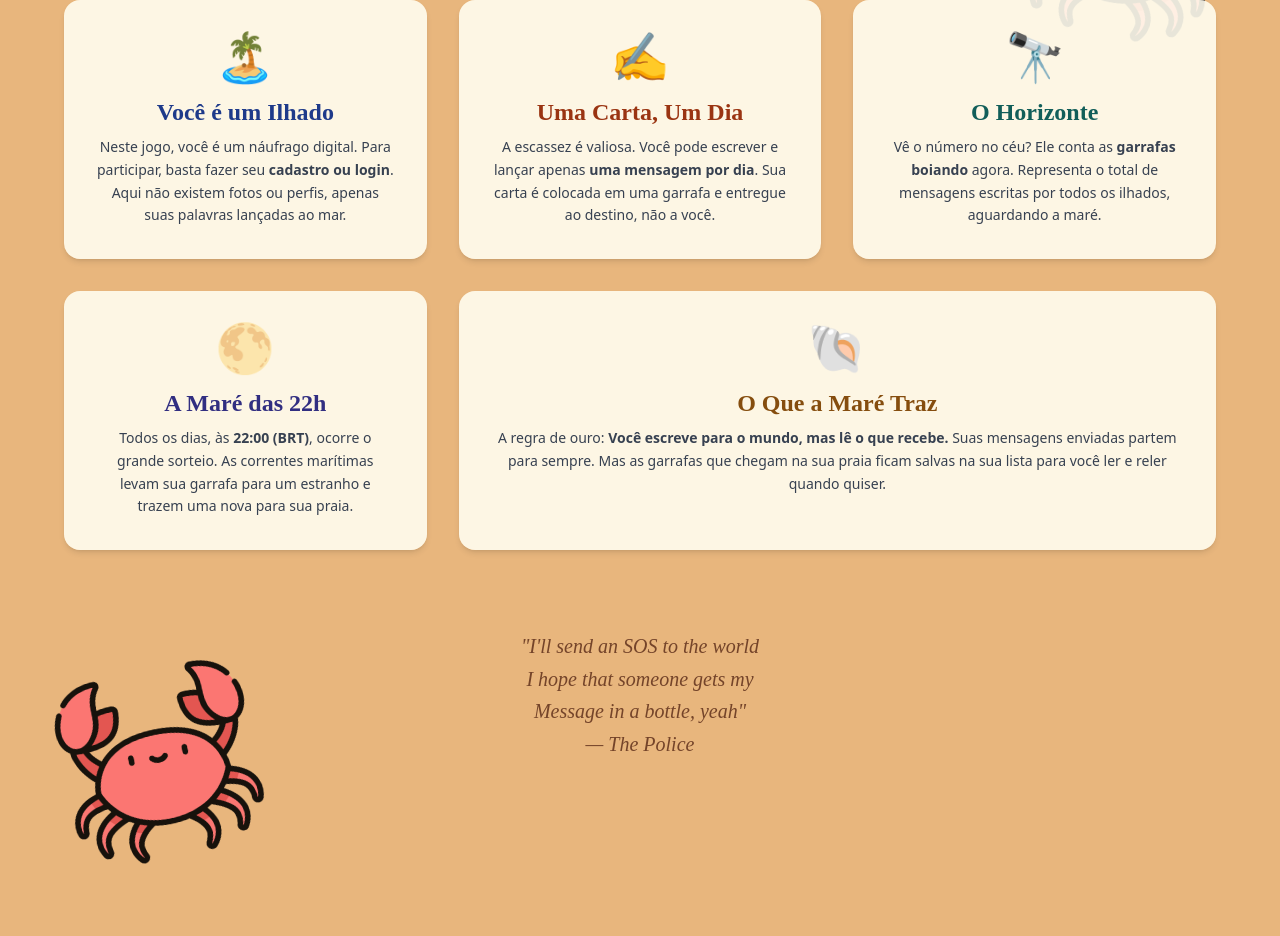
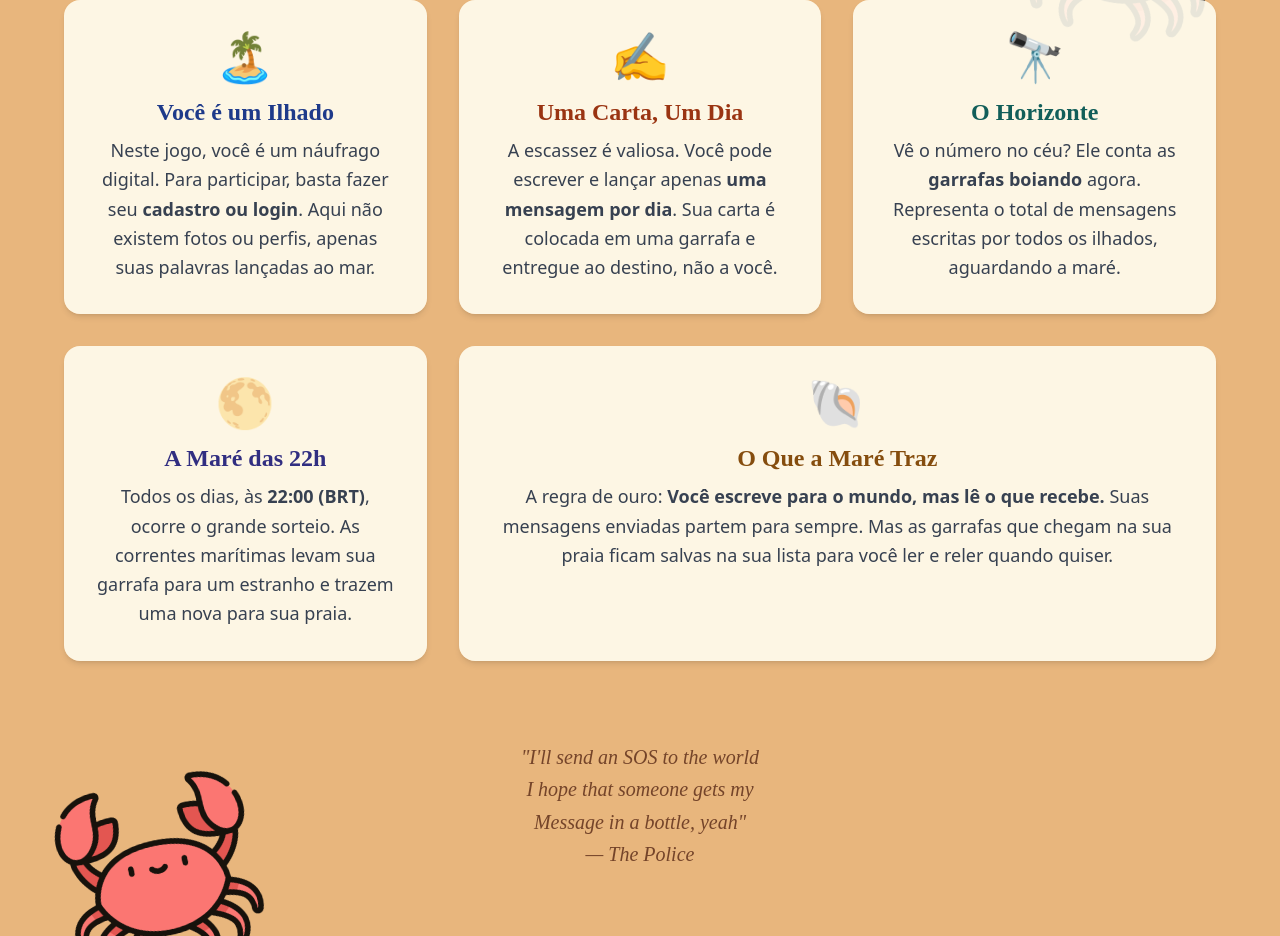
Before and after one commit to Claudino2001/Message-in-a-Bottle, a React (Vite) app in the folder frontend/: page / in a window 1280 px wide. Shown: the part 1520-2456 px from the top of the page. Built offline with nearby package versions, Linux system fonts and the light colour scheme; no server answers; the HTML template or start-up script is replaced by a standard one.

Commit message:
Remove comments and update FAQ text size on Home page
Cleaned up Home.jsx by removing inline comments and updated FAQ card text from text-sm to text-lg for improved readability.

```diff
--- a/frontend/src/pages/Home.jsx
+++ b/frontend/src/pages/Home.jsx
@@ -6,7 +6,6 @@
   const [bottleCount, setBottleCount] = useState(0);
   const navigate = useNavigate();
 
-  // Busca o total de garrafas ao carregar a página
   useEffect(() => {
     api.get("/public/ocean-stats")
       .then((response) => {
@@ -27,11 +26,10 @@
   return (
     <div className="min-h-screen flex flex-col font-sans">
 
-      {/* Adicionando a animação de flutuar (ondas) */}
       <style>{`
         @keyframes float {
           0% { transform: translateY(0px); }
-          50% { transform: translateY(-15px); } /* Sobe 15px */
+          50% { transform: translateY(-15px); }
           100% { transform: translateY(0px); }
         }
         .animate-float {
@@ -42,14 +40,11 @@
       {/* SEÇÃO 1: O Contador (Céu e Mar) */}
       <section className="min-h-[85vh] w-full relative bg-gradient-to-b from-blue-300 via-blue-400 to-blue-600 flex flex-col items-center justify-center text-white overflow-hidden">
 
-        {/* O Sol */}
         <div className="absolute top-10 w-24 h-24 md:w-32 md:h-32 bg-yellow-400 rounded-full shadow-[0_0_50px_rgba(255,215,0,0.6)] animate-pulse"></div>
 
-        {/* Nuvens */}
         <div className="absolute top-20 left-10 w-24 h-8 bg-white opacity-60 rounded-full"></div>
         <div className="absolute top-32 right-20 w-32 h-10 bg-white opacity-60 rounded-full"></div>
 
-        {/* Contador com Animação de Flutuar */}
         <div className="z-30 text-center mt-10 animate-float">
           <h1 className="text-6xl md:text-8xl font-bold drop-shadow-lg font-hand">
             {bottleCount !== null ? bottleCount : "..."}
@@ -59,7 +54,6 @@
           </p>
         </div>
 
-        {/* --- NOVOS COQUEIROS (Invadindo o céu) --- */}
         <img
             src="/coconut-tree.png"
             alt="Coqueiro Grande Esquerda"
@@ -71,7 +65,6 @@
             className="absolute bottom-[-40px] right-[-40px] w-72 md:w-96 opacity-100 z-20 pointer-events-none transform scale-x-[-1] rotate-6"
         />
 
-        {/* Ondas SVG */}
         <div className="absolute bottom-0 w-full leading-none z-10">
           <svg className="block w-full h-24 md:h-32" viewBox="0 0 1440 320" preserveAspectRatio="none">
              <path fill="#F4A460" fillOpacity="1" d="M0,224L48,213.3C96,203,192,181,288,181.3C384,181,480,203,576,224C672,245,768,267,864,261.3C960,256,1056,224,1152,208C1248,192,1344,192,1392,192L1440,192L1440,320L1392,320C1344,320,1248,320,1152,320C1056,320,960,320,864,320C768,320,672,320,576,320C480,320,384,320,288,320C192,320,96,320,48,320L0,320Z"></path>
@@ -82,7 +75,6 @@
       {/* SEÇÃO 2: Chamada para Ação (Areia Clara) */}
       <section className="min-h-[80vh] bg-[#F4A460] flex flex-col items-center justify-center p-8 relative z-10">
 
-        {/* As "Estrelas do Mar" */}
         <img
             src="https://cdn-icons-png.flaticon.com/512/433/433539.png"
             alt="Estrela Decorativa 1"
@@ -115,22 +107,17 @@
       <section className="bg-[#e8b67d] py-24 px-6 relative font-sans">
         <div className="max-w-6xl mx-auto mb-20 relative">
 
-          {/* --- CARANGUEJOS --- */}
-
-          {/* 1. Direita (Topo) */}
           <img
               src="/crab.png"
               alt="Caranguejo Decorativo Direita"
               className="absolute top-[-50px] right-0 w-32 md:w-48 opacity-90 z-0 pointer-events-none transform rotate-12"
           />
 
-          {/* 2. Esquerda (Perto do Footer) */}
           <img
               src="/crab.png"
               alt="Caranguejo Decorativo Esquerda"
               className="absolute bottom-[-100px] left-0 w-32 md:w-48 opacity-90 z-0 pointer-events-none transform -rotate-12 scale-x-[-1]"
           />
-          {/* ------------------- */}
 
           <h3 className="text-4xl text-center text-orange-950 font-hand font-bold mb-16 drop-shadow-sm relative z-10">
             O Código da Maré 📜
@@ -138,11 +125,11 @@
 
           <div className="grid md:grid-cols-3 gap-8 relative z-10">
 
-            {/* Cards do FAQ */}
             <div className="bg-[#fffdf0]/90 p-8 rounded-2xl shadow-md hover:shadow-xl transition duration-300">
               <div className="text-5xl mb-4 text-center">🏝️</div>
               <h4 className="text-2xl font-bold text-blue-900 mb-2 font-hand text-center">Você é um Ilhado</h4>
-              <p className="text-gray-700 leading-relaxed text-center text-sm">
+              {/* AQUI: Mudei de text-sm para text-lg */}
+              <p className="text-gray-700 leading-relaxed text-center text-lg">
                 Neste jogo, você é um náufrago digital.
                 Para participar, basta fazer seu <strong>cadastro ou login</strong>.
                 Aqui não existem fotos ou perfis, apenas suas palavras lançadas ao mar.
@@ -152,7 +139,8 @@
             <div className="bg-[#fffdf0]/90 p-8 rounded-2xl shadow-md hover:shadow-xl transition duration-300">
               <div className="text-5xl mb-4 text-center">✍️</div>
               <h4 className="text-2xl font-bold text-orange-800 mb-2 font-hand text-center">Uma Carta, Um Dia</h4>
-              <p className="text-gray-700 leading-relaxed text-center text-sm">
+              {/* AQUI: Mudei de text-sm para text-lg */}
+              <p className="text-gray-700 leading-relaxed text-center text-lg">
                 A escassez é valiosa. Você pode escrever e lançar
                 apenas <strong>uma mensagem por dia</strong>.
                 Sua carta é colocada em uma garrafa e entregue ao destino, não a você.
@@ -162,7 +150,8 @@
             <div className="bg-[#fffdf0]/90 p-8 rounded-2xl shadow-md hover:shadow-xl transition duration-300">
               <div className="text-5xl mb-4 text-center">🔭</div>
               <h4 className="text-2xl font-bold text-teal-800 mb-2 font-hand text-center">O Horizonte</h4>
-              <p className="text-gray-700 leading-relaxed text-center text-sm">
+              {/* AQUI: Mudei de text-sm para text-lg */}
+              <p className="text-gray-700 leading-relaxed text-center text-lg">
                 Vê o número no céu? Ele conta as <strong>garrafas boiando</strong> agora.
                 Representa o total de mensagens escritas por todos os ilhados, aguardando a maré.
               </p>
@@ -171,7 +160,8 @@
             <div className="bg-[#fffdf0]/90 p-8 rounded-2xl shadow-md hover:shadow-xl transition duration-300 md:col-span-1.5">
               <div className="text-5xl mb-4 text-center">🌕</div>
               <h4 className="text-2xl font-bold text-indigo-900 mb-2 font-hand text-center">A Maré das 22h</h4>
-              <p className="text-gray-700 leading-relaxed text-center text-sm">
+              {/* AQUI: Mudei de text-sm para text-lg */}
+              <p className="text-gray-700 leading-relaxed text-center text-lg">
                 Todos os dias, às <strong>22:00 (BRT)</strong>, ocorre o grande sorteio.
                 As correntes marítimas levam sua garrafa para um estranho e trazem uma nova para sua praia.
               </p>
@@ -180,7 +170,8 @@
             <div className="bg-[#fffdf0]/90 p-8 rounded-2xl shadow-md hover:shadow-xl transition duration-300 md:col-span-2">
               <div className="text-5xl mb-4 text-center">🐚</div>
               <h4 className="text-2xl font-bold text-yellow-800 mb-2 font-hand text-center">O Que a Maré Traz</h4>
-              <p className="text-gray-700 leading-relaxed text-center text-sm">
+              {/* AQUI: Mudei de text-sm para text-lg */}
+              <p className="text-gray-700 leading-relaxed text-center text-lg">
                 A regra de ouro: <strong>Você escreve para o mundo, mas lê o que recebe.</strong> Suas mensagens enviadas partem para sempre.
                 Mas as garrafas que chegam na sua praia ficam salvas na sua lista para você ler e reler quando quiser.
               </p>
@@ -199,28 +190,24 @@
         </div>
       </section>
 
-      {/* --- FOOTER DE CRÉDITOS E CONTATO --- */}
+      {/* --- FOOTER DE CRÉDITOS --- */}
       <footer className="bg-[#c2966b] text-orange-900/80 py-10 px-4 text-center border-t border-orange-900/10 font-sans z-20 relative">
         <div className="max-w-4xl mx-auto flex flex-col items-center gap-6">
 
-            {/* Ícones de Redes Sociais */}
             <div className="flex items-center justify-center gap-8 mb-2">
 
-                {/* GitHub */}
                 <a href="https://github.com/Claudino2001" target="_blank" rel="noreferrer" className="transform hover:scale-110 transition duration-300" title="Meu GitHub">
                     <svg className="w-8 h-8 fill-current text-orange-900 hover:text-white" viewBox="0 0 24 24" xmlns="http://www.w3.org/2000/svg">
                         <path d="M12 0C5.374 0 0 5.373 0 12c0 5.302 3.438 9.8 8.207 11.387.599.111.793-.261.793-.577v-2.234c-3.338.726-4.033-1.416-4.033-1.416-.546-1.387-1.333-1.756-1.333-1.756-1.089-.745.083-.729.083-.729 1.205.084 1.839 1.237 1.839 1.237 1.07 1.834 2.807 1.304 3.492.997.107-.775.418-1.305.762-1.604-2.665-.305-5.467-1.334-5.467-5.931 0-1.311.469-2.381 1.236-3.221-.124-.303-.535-1.524.117-3.176 0 0 1.008-.322 3.301 1.23A11.509 11.509 0 0 1 12 5.803c1.02.005 2.047.138 3.006.404 2.291-1.552 3.297-1.23 3.297-1.23.653 1.653.242 2.874.118 3.176.77.84 1.235 1.911 1.235 3.221 0 4.609-2.807 5.624-5.479 5.921.43.372.823 1.102.823 2.222v3.293c0 .319.192.694.801.576C20.566 21.797 24 17.3 24 12c0-6.627-5.373-12-12-12z"/>
                     </svg>
                 </a>
 
-                {/* LinkedIn */}
                 <a href="https://www.linkedin.com/in/gabrielclaudinoo/" target="_blank" rel="noreferrer" className="transform hover:scale-110 transition duration-300" title="Meu LinkedIn">
                     <svg className="w-8 h-8 fill-current text-orange-900 hover:text-blue-700" viewBox="0 0 24 24" xmlns="http://www.w3.org/2000/svg">
                         <path d="M20.447 20.452h-3.554v-5.569c0-1.328-.027-3.037-1.852-3.037-1.853 0-2.136 1.445-2.136 2.939v5.667H9.351V9h3.414v1.561h.046c.477-.9 1.637-1.85 3.37-1.85 3.601 0 4.267 2.37 4.267 5.455v6.286zM5.337 7.433c-1.144 0-2.063-.926-2.063-2.065 0-1.138.92-2.063 2.063-2.063 1.14 0 2.064.925 2.064 2.063 0 1.139-.925 2.065-2.064 2.065zm1.782 13.019H3.555V9h3.564v11.452zM22.225 0H1.771C.792 0 0 .774 0 1.729v20.542C0 23.227.792 24 1.771 24h20.451C23.2 24 24 23.227 24 22.271V1.729C24 .774 23.2 0 22.222 0h.003z"/>
                     </svg>
                 </a>
 
-                {/* Email */}
                 <a href="mailto:gaclaudinoo@gmail.com" className="transform hover:scale-110 transition duration-300" title="Entre em contato">
                     <svg className="w-8 h-8 fill-current text-orange-900 hover:text-red-600" viewBox="0 0 24 24" xmlns="http://www.w3.org/2000/svg">
                          <path d="M24 5.457v13.909c0 .904-.732 1.636-1.636 1.636h-3.819V11.73L12 16.64l-6.545-4.91v9.273H1.636A1.636 1.636 0 0 1 0 19.366V5.457c0-2.023 2.309-3.178 3.927-1.964L5.455 4.64 12 9.548l6.545-4.91 1.528-1.145C21.69 2.28 24 3.434 24 5.457z"/>
```
